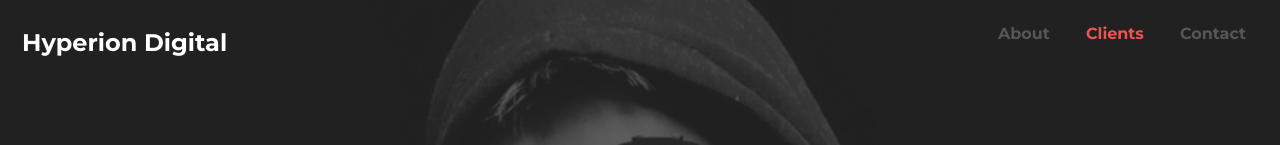
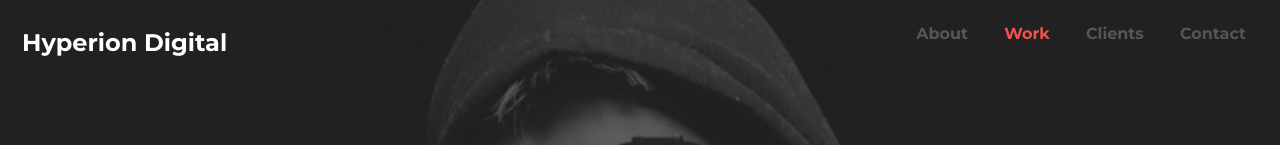
Before and after one commit to SakoMe/hyperion-digital, a plain HTML site: page index.html in a window 1280 px wide. Shown: the top 145 px of the page. Drawn offline with Linux system fonts and the light colour scheme.

Commit message:
more minor clean up

```diff
--- a/index.html
+++ b/index.html
@@ -1,5 +1,6 @@
 <!DOCTYPE html>
 <html lang="en" class="no-js">
+
 <head>
 	<meta charset="UTF-8" />
 	<meta http-equiv="X-UA-Compatible" content="IE=edge">
@@ -14,6 +15,7 @@
 	<link rel="stylesheet" type="text/css" href="css/main.css" />
 	<script src="js/modernizr.custom.js"></script>
 </head>
+
 <body>
 	<div class="container">
 		<div class="hero">
@@ -25,7 +27,8 @@
 			<h1 class="main-title">Hyperion Digital</h1>
 			<nav class="menu">
 				<a class="menu__item" href="#"><span>About</span></a>
-				<a class="menu__item menu__item--current" href="#"><span>Clients</span></a>
+				<a class="menu__item menu__item--current" href="#"><span>Work</span></a>
+				<a class="menu__item" href="#"><span>Clients</span></a>
 				<a class="menu__item" href="#"><span>Contact</span></a>
 			</nav>
 		</header>
@@ -81,7 +84,7 @@
 					<div class="item">
 						<div class="item__content">
 							<img src="img/type1/4.jpg" alt="img04" />
-							<h3 class="item__title">Blog dreamcatcher squid  <span class="item__date">05/05/2015</span></h3>
+							<h3 class="item__title">Blog dreamcatcher squid <span class="item__date">05/05/2015</span></h3>
 							<div class="item__details">
 								<ul>
 									<li><i class="icon icon-camera"></i><span>Canon PowerShot S95</span></li>
@@ -146,7 +149,7 @@
 					<div class="item">
 						<div class="item__content">
 							<img src="img/type3/3.jpg" alt="img03" />
-							<h3 class="item__title">Blog dreamcatcher squid  <span class="item__date">05/05/2015</span></h3>
+							<h3 class="item__title">Blog dreamcatcher squid <span class="item__date">05/05/2015</span></h3>
 							<div class="item__details">
 								<ul>
 									<li><i class="icon icon-camera"></i><span>Canon PowerShot S95</span></li>
@@ -362,4 +365,5 @@
 	<script src="js/smoothscroll.js"></script>
 	<script src="js/main.js"></script>
 </body>
+
 </html>
```
